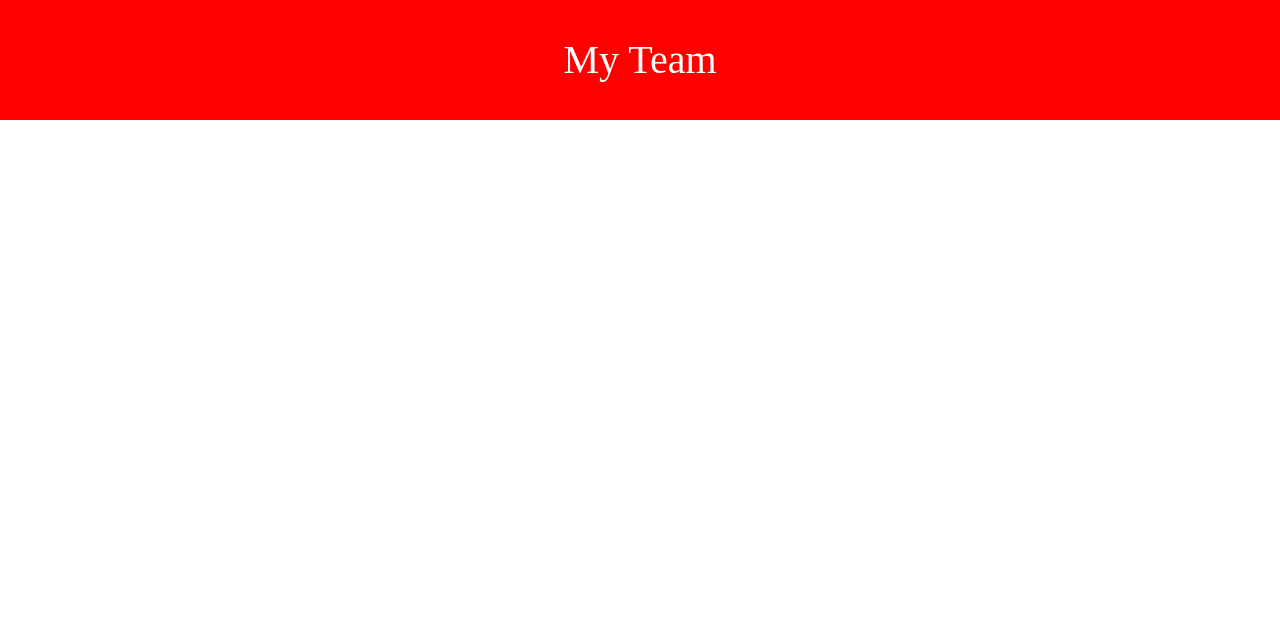
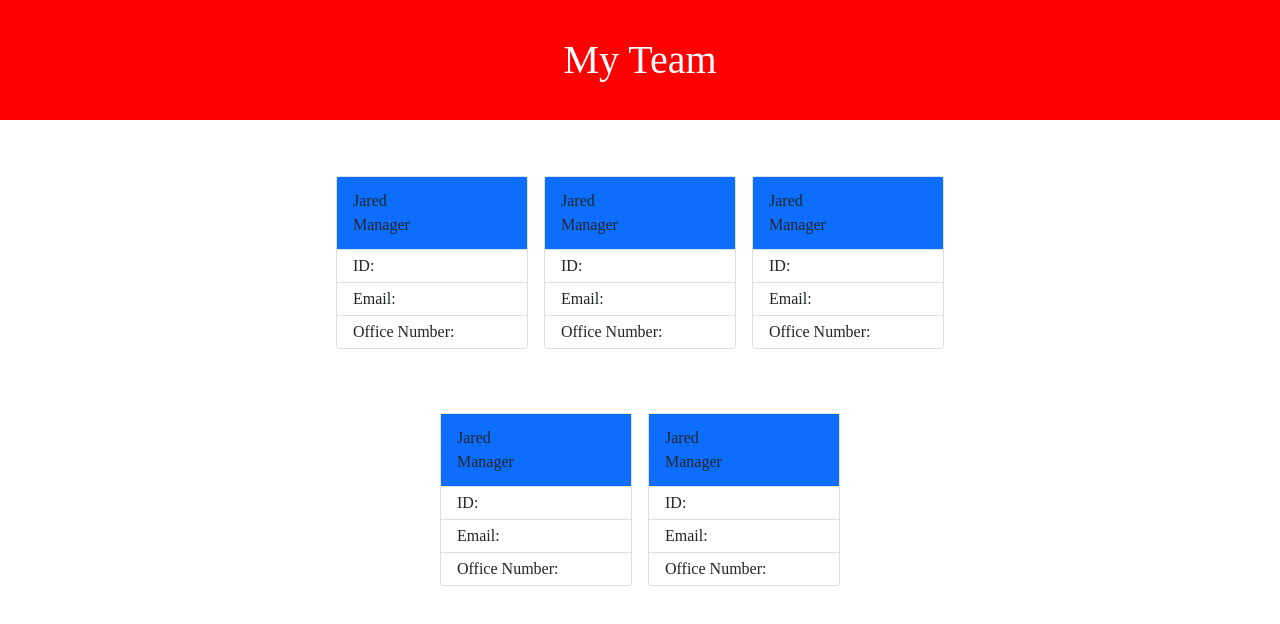
Before and after one commit to ssbbgm/team-profile-generator, a website: page dist/test.html in a window 1280 px wide. Drawn offline with nearby package versions, Linux system fonts and the light colour scheme.

Commit message:
got layout right

```diff
--- a/dist/test.html
+++ b/dist/test.html
@@ -10,8 +10,78 @@
     <title>Team Profile Generator</title>
 </head>
 <body>
-        <header>My Team</header>
+    <header>My Team</header>
 
+    <div class="d-flex flex-row justify-content-center bd-highlight mt-5 mb-3">
+        <div class="p-2 bd-highlight">
+            <div class="card col-md-4" style="width: 12rem;">
+                <div class="card-body bg-primary">
+                    <h3 class="card-title">Jared</h3>
+                    <h4 class="card-text">Manager</h4>
+                </div>
+                <ul class="list-group list-group-flush">
+                    <li class="list-group-item">ID: </li>
+                    <li class="list-group-item">Email: </li>
+                    <li class="list-group-item">Office Number: </li>
+                </ul>
+            </div>
+        </div>
+        <div class="p-2 bd-highlight">
+            <div class="card col-md-4" style="width: 12rem;">
+                <div class="card-body bg-primary">
+                    <h3 class="card-title">Jared</h3>
+                    <h4 class="card-text">Manager</h4>
+                </div>
+                <ul class="list-group list-group-flush">
+                    <li class="list-group-item">ID: </li>
+                    <li class="list-group-item">Email: </li>
+                    <li class="list-group-item">Office Number: </li>
+                </ul>
+            </div>
+        </div>
+        <div class="p-2 bd-highlight">
+            <div class="card col-md-4" style="width: 12rem;">
+                <div class="card-body bg-primary">
+                    <h3 class="card-title">Jared</h3>
+                    <h4 class="card-text">Manager</h4>
+                </div>
+                <ul class="list-group list-group-flush">
+                    <li class="list-group-item">ID: </li>
+                    <li class="list-group-item">Email: </li>
+                    <li class="list-group-item">Office Number: </li>
+                </ul>
+            </div>
+        </div>
+      </div>
+
+      <div class="d-flex flex-row justify-content-center bd-highlight mt-5 mb-3">
+        <div class="p-2 bd-highlight">
+            <div class="card col-md-4" style="width: 12rem;">
+                <div class="card-body bg-primary">
+                    <h3 class="card-title">Jared</h3>
+                    <h4 class="card-text">Manager</h4>
+                </div>
+                <ul class="list-group list-group-flush">
+                    <li class="list-group-item">ID: </li>
+                    <li class="list-group-item">Email: </li>
+                    <li class="list-group-item">Office Number: </li>
+                </ul>
+            </div>
+        </div>
+        <div class="p-2 bd-highlight">
+            <div class="card col-md-4" style="width: 12rem;">
+                <div class="card-body bg-primary">
+                    <h3 class="card-title">Jared</h3>
+                    <h4 class="card-text">Manager</h4>
+                </div>
+                <ul class="list-group list-group-flush">
+                    <li class="list-group-item">ID: </li>
+                    <li class="list-group-item">Email: </li>
+                    <li class="list-group-item">Office Number: </li>
+                </ul>
+            </div>
+        </div>
+      </div>
 
 
 
```
